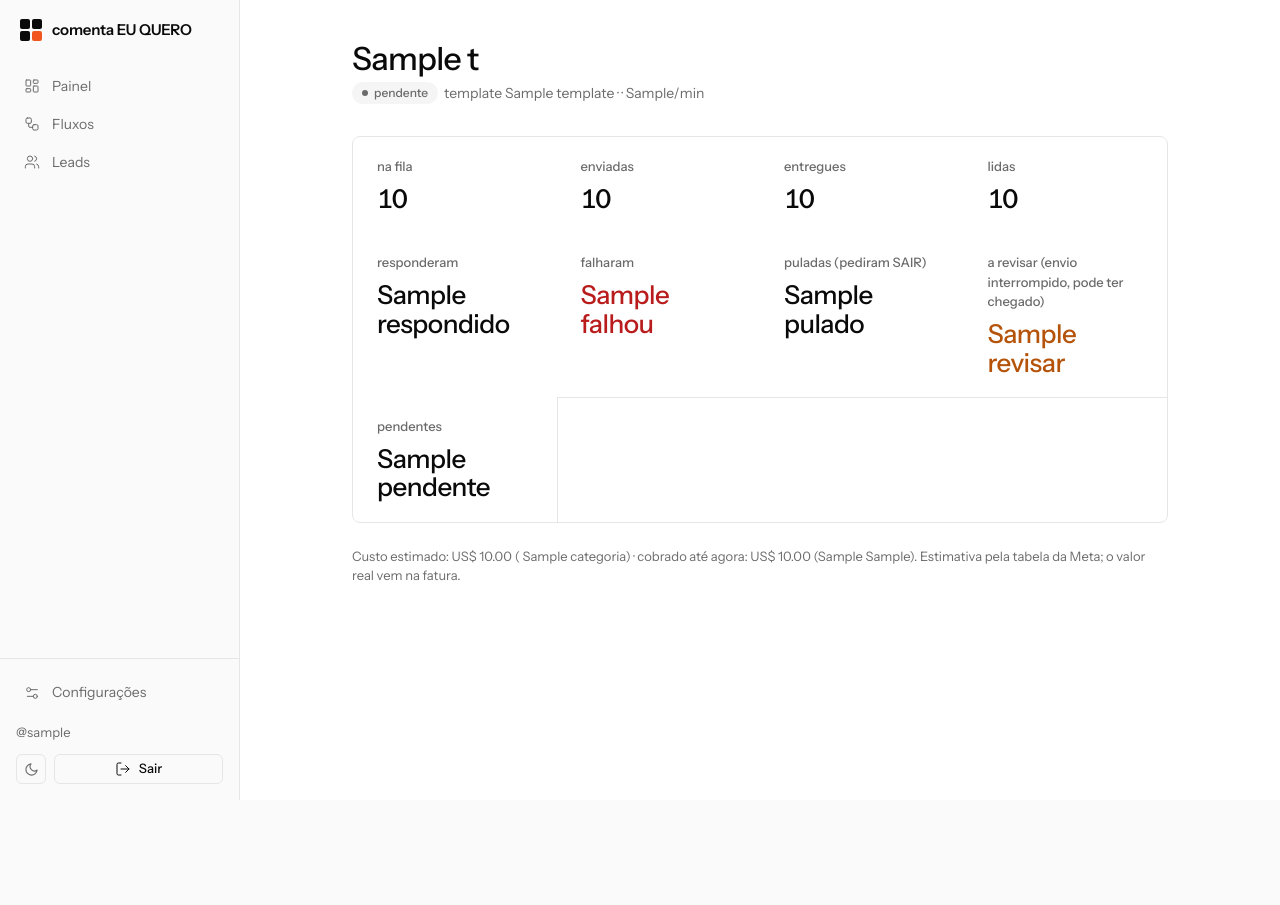
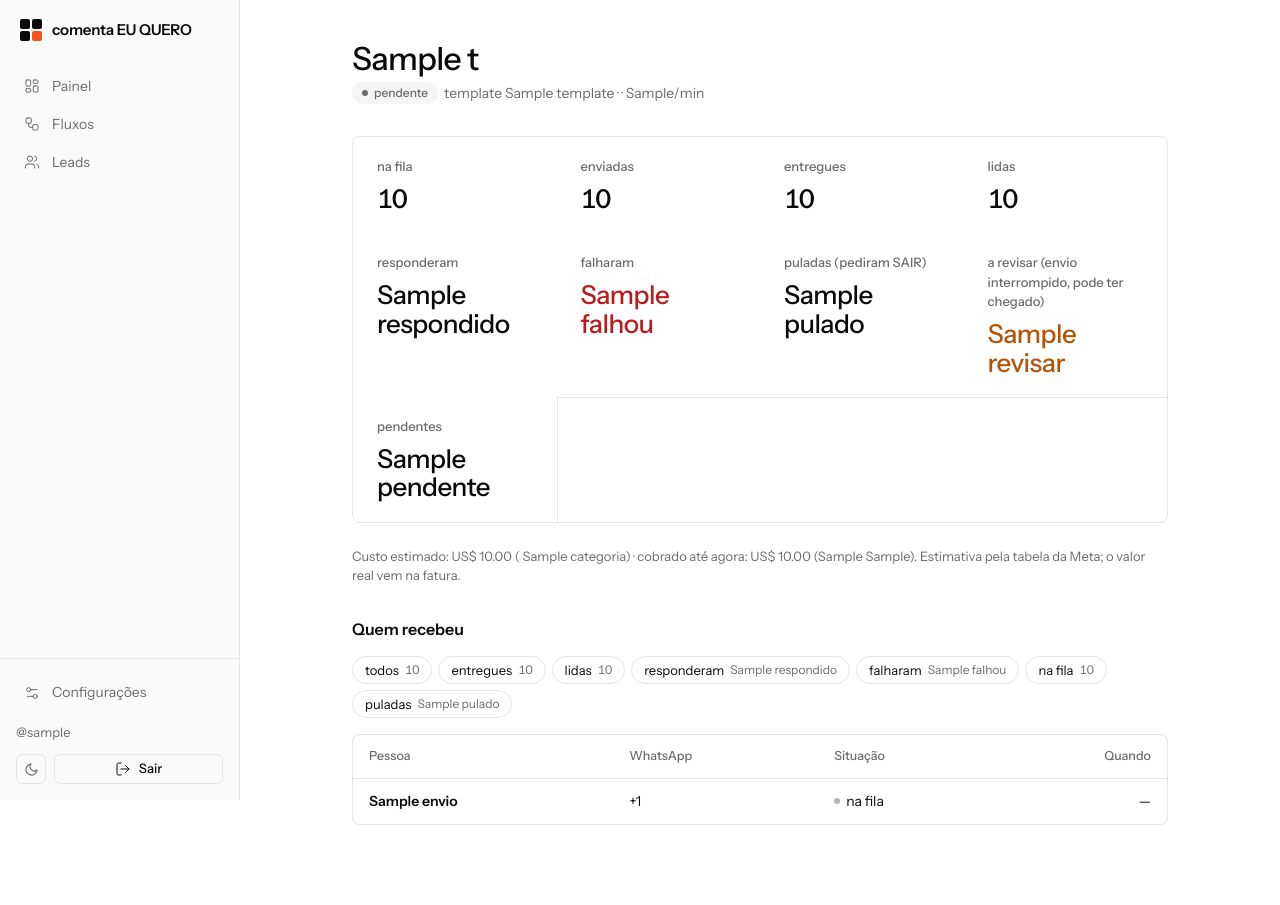
Before and after one commit to Augustogobatto/comentaeuquero, a FastAPI app: template app/templates/transmissao.html in a window 1280 px wide. Before the commit the page ends 800 px from the top, so only its background shows below. Run offline with FastAPI, Linux system fonts and the light colour scheme; the template is opened without the code that fills it: most values are stand-ins (such as "Sample title", 1, 10 or a date in 2020); parts of the project's set-up code (start-up, migrations or seed data) failed here and were passed over.

Commit message:
transmissão: lista por pessoa com situação, erro explicado e filtro
Co-Authored-By: Claude Opus 5.5 <noreply@anthropic.com>
Claude-Session: https://claude.ai/code/session_01WuKQ9yef5XYtyWQzNuUYWT

```diff
--- a/app/db.py
+++ b/app/db.py
@@ -1656,6 +1656,29 @@ def listar_transmissoes(account_id) -> list:
         "SELECT * FROM transmissoes WHERE account_id=? ORDER BY id DESC", (account_id,))]
 
 
+# Filtros da lista "quem recebeu" na tela da transmissão. "sem_entrega" = a Meta aceitou
+# mas ainda não confirmou que chegou no aparelho (celular desligado, sem internet).
+FILTROS_ENVIO = {
+    "entregue": "e.entregue_em<>''",
+    "lido": "e.lido_em<>''",
+    "respondido": "e.respondido_em<>''",
+    "sem_entrega": "e.enviado_em<>'' AND e.entregue_em='' AND e.status<>'falhou'",
+    "falhou": "e.status='falhou'",
+    "pendente": "e.status IN ('pendente','enviando','revisar')",
+    "pulado": "e.status='pulado'",
+}
+
+
+def listar_envios(transmissao_id, filtro="", limite=500) -> list:
+    """Uma linha por pessoa da transmissão, com nome do lead; falhas primeiro."""
+    onde = FILTROS_ENVIO.get(filtro, "1")
+    return [dict(r) for r in conn().execute(
+        f"""SELECT e.*, l.name nome, l.username FROM wa_envios e
+            LEFT JOIN leads l ON l.id = e.lead_id
+            WHERE e.transmissao_id=? AND {onde}
+            ORDER BY e.status='falhou' DESC, e.id LIMIT ?""", (transmissao_id, limite))]
+
+
 def set_status_transmissao(transmissao_id, status) -> None:
     extra = ", concluido_em=?" if status in ("concluida", "cancelada") else ""
     args = [status] + ([now_iso()] if extra else []) + [transmissao_id]
--- a/app/main.py
+++ b/app/main.py
@@ -1334,7 +1334,7 @@ async def transmissao_criar(request: Request):
 
 
 @app.get("/transmissoes/{transmissao_id}")
-def transmissao_ver(request: Request, transmissao_id: int):
+def transmissao_ver(request: Request, transmissao_id: int, ver: str = ""):
     guard = require_login(request)
     if guard:
         return guard
@@ -1345,7 +1345,9 @@ def transmissao_ver(request: Request, transmissao_id: int):
         raise HTTPException(404)
     return templates.TemplateResponse(request, "transmissao.html", {
         "account": account, "modo": "ver", "t": t, "r": transmissao.relatorio(t["id"]),
-        "previsto": db.contar_publico(account["id"], t["publico"])})
+        "previsto": db.contar_publico(account["id"], t["publico"]),
+        "ver": ver if ver in db.FILTROS_ENVIO else "",
+        "envios": db.listar_envios(t["id"], ver), "explicar_erro": transmissao.explicar_erro})
 
 
 def _muda_status(request, transmissao_id, de, para):
--- a/app/templates/transmissao.html
+++ b/app/templates/transmissao.html
@@ -168,6 +168,54 @@ filtraTpl()
   {% endif %}
 </div>
 
+{% if r.total %}
+{#- uma linha por pessoa: o que a Meta confirmou e, se falhou, por quê -#}
+{% set filtros_envio = [('', 'todos', r.total), ('entregue', 'entregues', r.entregue), ('lido', 'lidas', r.lido),
+                        ('respondido', 'responderam', r.respondido), ('sem_entrega', 'sem confirmação', r.sem_entrega),
+                        ('falhou', 'falharam', r.falhou), ('pendente', 'na fila', r.pendente + r.revisar),
+                        ('pulado', 'puladas', r.pulado)] %}
+<div class="quem" id="quem">
+  <h2>Quem recebeu</h2>
+  <div class="filtro-linha">
+    {% for chave, rot, n in filtros_envio %}{% if not chave or n %}
+    <a class="chip {{ 'ligado' if ver == chave }}" href="/transmissoes/{{ t.id }}{{ '?ver=' ~ chave if chave }}#quem">{{ rot }} <span class="n">{{ n }}</span></a>
+    {% endif %}{% endfor %}
+  </div>
+  {% if envios %}
+  <div class="twrap">
+  <table>
+    <thead><tr><th>Pessoa</th><th>WhatsApp</th><th>Situação</th><th class="num">Quando</th></tr></thead>
+    <tbody>
+    {% for e in envios %}
+    {%- if e.status == 'falhou' %}{% set dot, rot, quando = 'err', 'falhou', e.falhou_em %}
+    {%- elif e.status == 'pulado' %}{% set dot, rot, quando = 'mut', 'pulado (pediu SAIR)', '' %}
+    {%- elif e.respondido_em %}{% set dot, rot, quando = 'ok', 'respondeu', e.respondido_em %}
+    {%- elif e.lido_em %}{% set dot, rot, quando = 'ok', 'lida', e.lido_em %}
+    {%- elif e.entregue_em %}{% set dot, rot, quando = 'ok', 'entregue', e.entregue_em %}
+    {%- elif e.enviado_em %}{% set dot, rot, quando = 'warn', 'enviada, sem confirmação de entrega', e.enviado_em %}
+    {%- elif e.status == 'revisar' %}{% set dot, rot, quando = 'warn', 'a revisar (pode ter chegado)', '' %}
+    {%- elif e.adiar_ate %}{% set dot, rot, quando = 'mut', 'adiada (a pessoa recebeu muitas mensagens)', '' %}
+    {%- else %}{% set dot, rot, quando = 'mut', 'na fila', '' %}{% endif %}
+    <tr>
+      <td>{% if e.lead_id %}<b>{{ e.nome or e.username or 'sem nome' }}</b>{% else %}<span class="sub">lead apagado</span>{% endif %}</td>
+      <td>+{{ e.wa_id }}</td>
+      <td style="white-space:normal;">
+        <span class="dot {{ dot }}"></span>{{ rot }}
+        {% if e.erro_codigo %}{% set x = explicar_erro(e.erro_codigo) %}<br><span class="sub"><code>{{ x.codigo }}</code> {{ x.texto }}</span>{% endif %}
+      </td>
+      <td class="num">{{ quando|brasilia if quando else '—' }}</td>
+    </tr>
+    {% endfor %}
+    </tbody>
+  </table>
+  </div>
+  {% if envios|length >= 500 %}<p class="sub">Mostrando as primeiras 500.</p>{% endif %}
+  {% else %}
+  <p class="sub">Ninguém nesse filtro.</p>
+  {% endif %}
+</div>
+{% endif %}
+
 {% if t.status in ('rascunho', 'agendada', 'enviando', 'pausada') %}
 <div class="acoes">
   {% if t.status == 'rascunho' %}<form method="post" action="/transmissoes/{{ t.id }}/disparar" onsubmit="return confirm('Disparar para {{ previsto }} pessoa(s)? As mensagens começam a sair{{ ' no horário agendado' if t.agendada_para else ' agora' }}.')"><button>Disparar</button></form>{% endif %}
@@ -175,6 +223,9 @@ filtraTpl()
   {% if t.status == 'pausada' %}<form method="post" action="/transmissoes/{{ t.id }}/retomar"><button>Retomar</button></form>{% endif %}
   <form method="post" action="/transmissoes/{{ t.id }}/cancelar" onsubmit="return confirm('Cancelar esta transmissão? Quem ainda não recebeu não vai receber.')"><button class="perigo">Cancelar transmissão</button></form>
 </div>
+{% endif %}
+{% if t.status in ('agendada', 'enviando') %}
+<script>setTimeout(() => location.reload(), 15000);</script>
 {% endif %}
 {% endif %}
 <style>
@@ -185,5 +236,7 @@ input[type=datetime-local] { max-width: 280px; margin-top: 8px; }
 .erros-meta { margin-top: 24px; }
 .erros-meta p { font-size: 14px; margin: 8px 0; }
 .erros-meta .sub { display: block; margin-top: 2px; }
+.quem { margin-top: 32px; }
+.quem .filtro-linha { margin: 12px 0 16px; }
 </style>
 {% endblock %}
--- a/app/transmissao.py
+++ b/app/transmissao.py
@@ -230,6 +230,7 @@ def relatorio(transmissao_id) -> dict:
                   SUM(lido_em<>'') lido,
                   SUM(respondido_em<>'') respondido,
                   SUM(status='falhou') falhou,
+                  SUM(enviado_em<>'' AND entregue_em='' AND status<>'falhou') sem_entrega,
                   SUM(status='pulado') pulado,
                   SUM(status IN ('revisar','enviando')) revisar
            FROM wa_envios WHERE transmissao_id=?""", (transmissao_id,)).fetchone())
```
Also changed, not shown: tests/test_wa_transmissao.py (+15 -0 lines).
